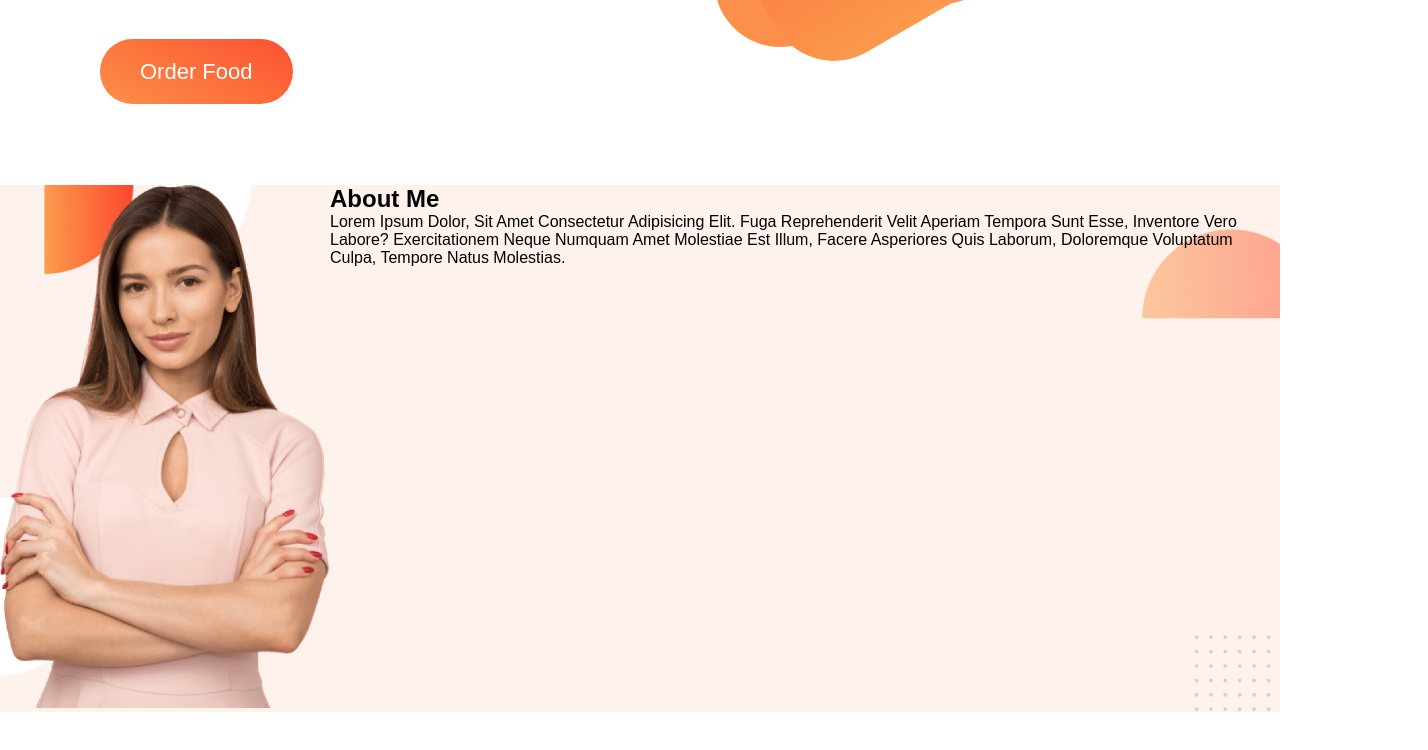
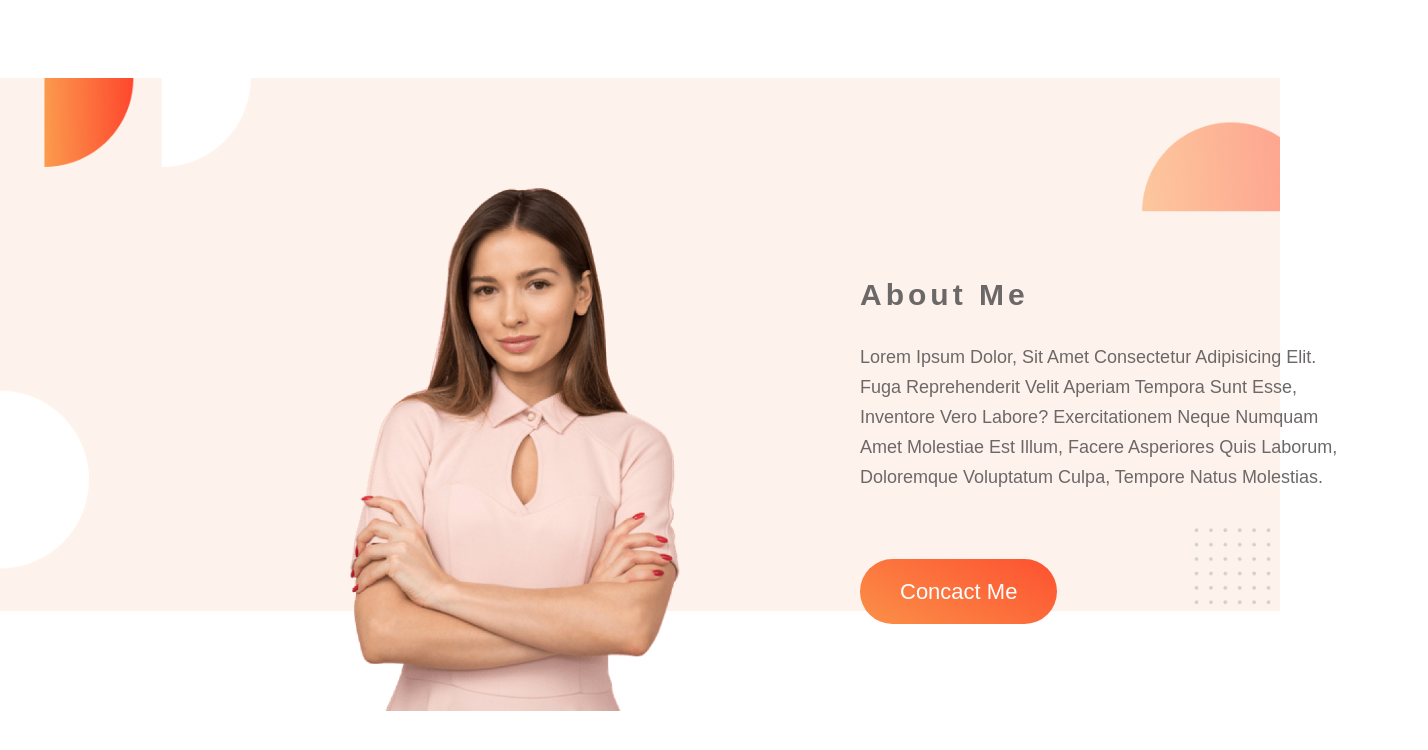
Before and after one commit to ysYasin/eat-fresh, a plain HTML site: page index.html in a window 1280 px wide. Shown: the part 850-1600 px from the top of the page, 1428 px wide, since content can reach past the window. Drawn offline with Linux system fonts and the light colour scheme.

Commit message:
final-second-secton

```diff
--- a/index.html
+++ b/index.html
@@ -32,6 +32,7 @@
             <p>Lorem ipsum dolor, sit amet consectetur adipisicing elit. Fuga reprehenderit velit aperiam tempora sunt
                 esse, inventore vero labore? Exercitationem neque numquam amet molestiae est illum, facere asperiores
                 quis laborum, doloremque voluptatum culpa, tempore natus molestias.</p>
+            <a class="button contactb" href="https://www.linkedin.com/in/ys-yasin-b346271b7/">concact Me</a>
         </div>
     </section>
 </body>
--- a/style.css
+++ b/style.css
@@ -4,6 +4,28 @@
     border: 0;
     text-transform: capitalize;
     font-family: Arial, Helvetica, sans-serif;
+}
+
+.aboutMe-img {
+    margin: 110px 100px 110px 350px;
+}
+
+.aboutMe-text {
+    width: 50%;
+    color: #6c6868;
+    padding: 200px 80px;
+}
+
+.aboutMe-text h2 {
+    font-size: 30px;
+    margin-bottom: 30px;
+    letter-spacing: 4px;
+}
+
+.aboutMe-text p {
+    font-size: 18px;
+    width: 488px;
+    line-height: 30px;
 }
 
 .flex-sec {
@@ -23,7 +45,7 @@
 }
 
 .headSecText h1 {
-    font-size: 72px;
+    font-size: 67px;
 }
 
 .headSecImg {
@@ -55,5 +77,9 @@
 .aboutme-bg {
     background-image: url('images/shapes/7.png');
     background-repeat: no-repeat;
-    background-size: cover;
+    background-size: contain;
 }
+
+.contactb {
+    line-height: 200px;
+}
```
